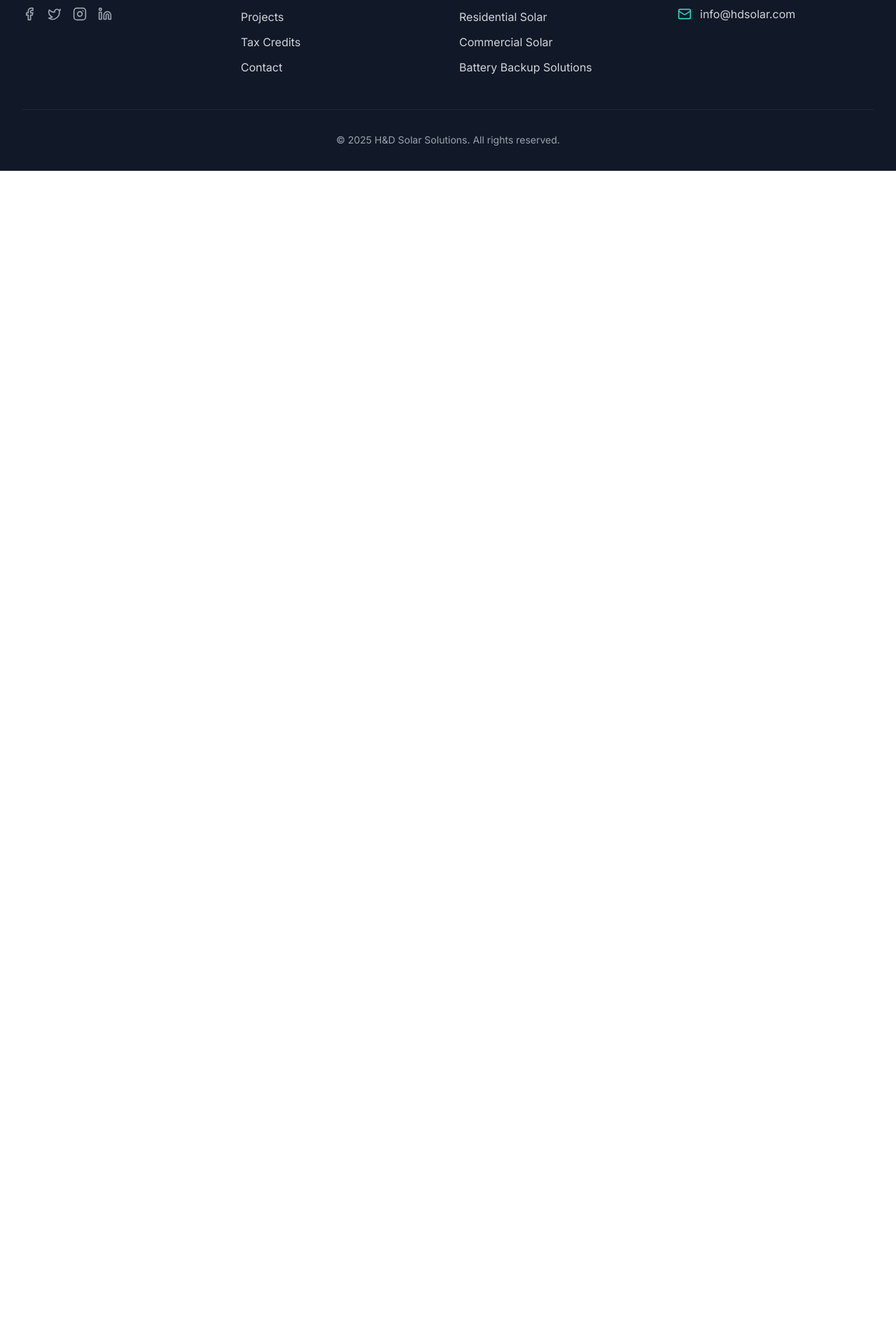
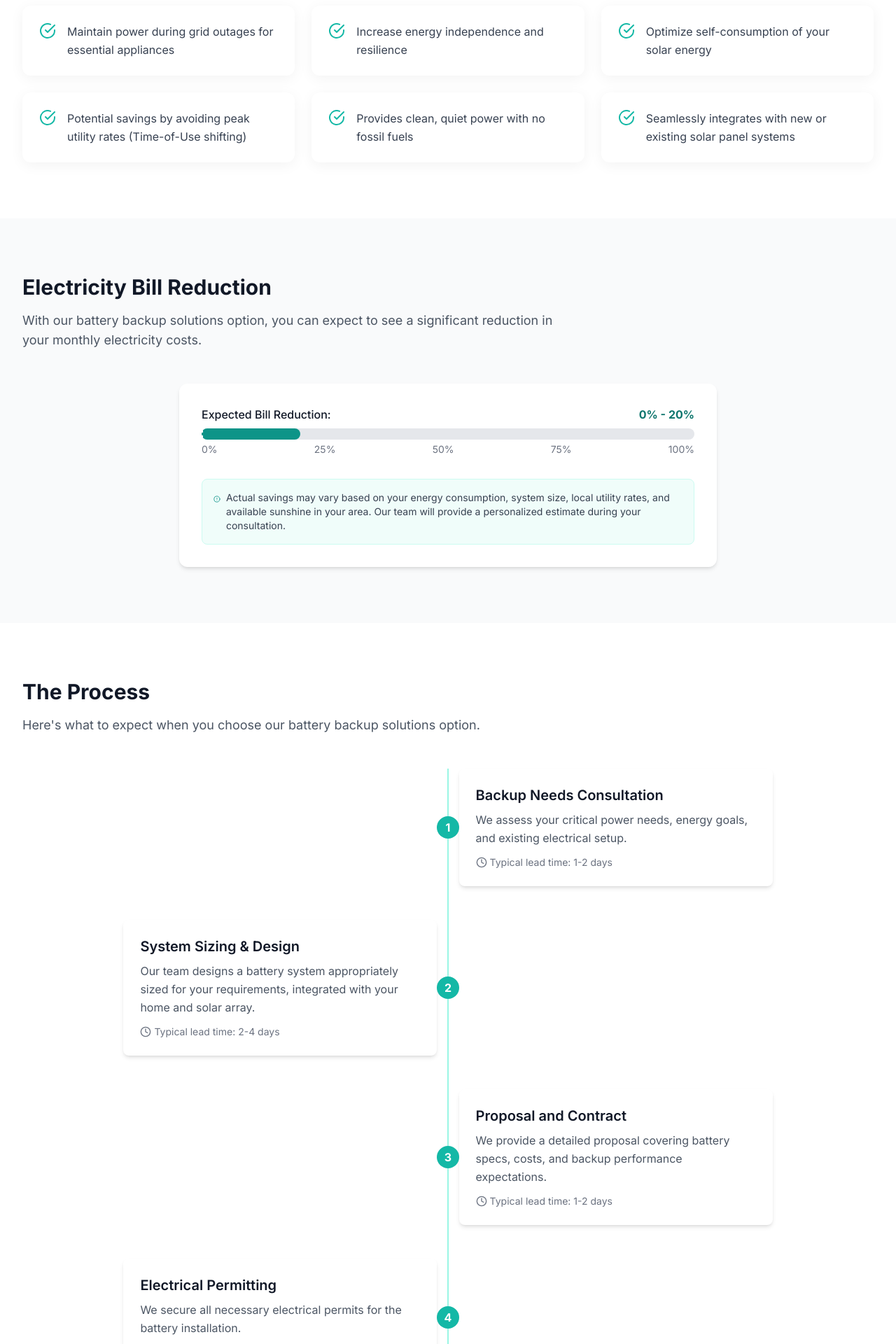
Before and after one commit to dakshal/hdsolarsolutions, a React (Vite) app: page /services/options/battery in a window 1280 px wide. Shown: the part 600-2520 px from the top of the page at 70% size. Before the commit the page ends 844 px from the top, so only its background shows below. Built offline with nearby package versions, Linux system fonts and the light colour scheme.

Commit message:
Updated serviceOptions.ts

```diff
--- a/src/data/serviceOptions.ts
+++ b/src/data/serviceOptions.ts
@@ -202,5 +202,66 @@ export const serviceOptions: ServiceOption[] = [
       min: 25,
       max: 40
     }
+  },
+  {
+    id: 'battery',
+    name: 'Battery Backup Solutions',
+    description: 'Integrated battery systems to power your home during outages and charge your EV efficiently.',
+    benefits: [
+      'Maintain power during grid outages for essential appliances',
+      'Increase energy independence and resilience',
+      'Optimize self-consumption of your solar energy',
+      'Potential savings by avoiding peak utility rates (Time-of-Use shifting)',
+      'Provides clean, quiet power with no fossil fuels',
+      'Seamlessly integrates with new or existing solar panel systems'
+    ],
+    process: [
+      {
+        title: 'Backup Needs Consultation',
+        description: 'We assess your critical power needs, energy goals, and existing electrical setup.',
+        leadTime: '1-2 days'
+      },
+      {
+        title: 'System Sizing & Design',
+        description: 'Our team designs a battery system appropriately sized for your requirements, integrated with your home and solar array.',
+        leadTime: '2-4 days'
+      },
+      {
+        title: 'Proposal and Contract',
+        description: 'We provide a detailed proposal covering battery specs, costs, and backup performance expectations.',
+        leadTime: '1-2 days'
+      },
+      {
+        title: 'Electrical Permitting',
+        description: 'We secure all necessary electrical permits for the battery installation.',
+        leadTime: '1-3 weeks'
+      },
+      {
+        title: 'Installation & Integration',
+        description: 'Our certified electricians install the battery system and integrate it with your main electrical panel.',
+        leadTime: '1-2 days'
+      },
+      {
+        title: 'Inspection and Commissioning',
+        description: 'The system undergoes a final inspection and we commission it to ensure optimal performance.',
+        leadTime: '1-2 weeks'
+      },
+      {
+        title: 'Customer Walkthrough',
+        description: 'We demonstrate how to monitor and manage your new battery backup system.',
+        leadTime: '1 hour'
+      }
+    ],
+    documentation: [
+      'Proof of property ownership',
+      'Recent electric bills (to analyze usage patterns)',
+      'Photo ID',
+      'Details of main electrical panel',
+      'Specifications of existing solar system (if applicable)'
+    ],
+    reduction: {
+      min: 0,
+      max: 20
+    }
   }
 ];
```
